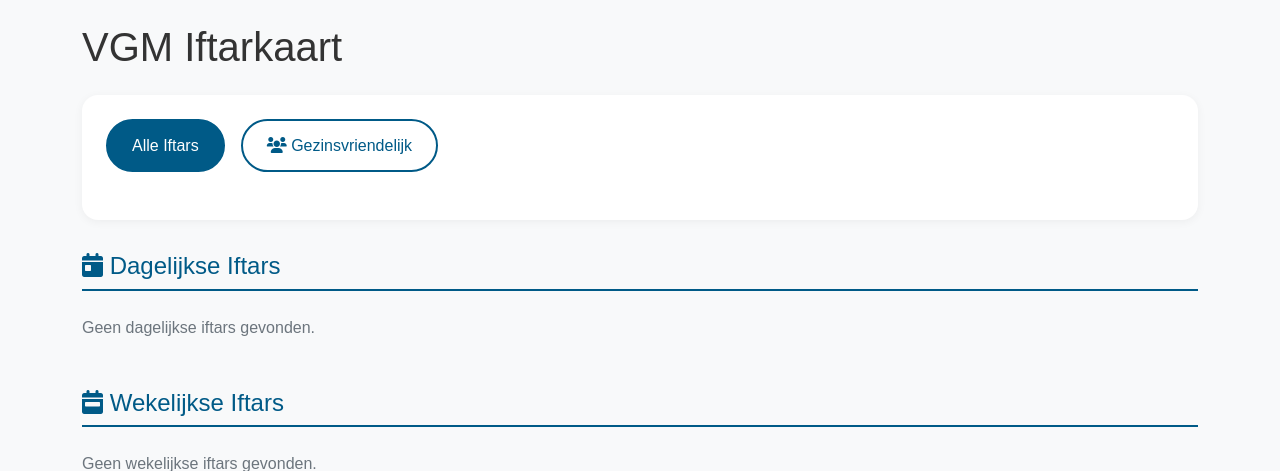
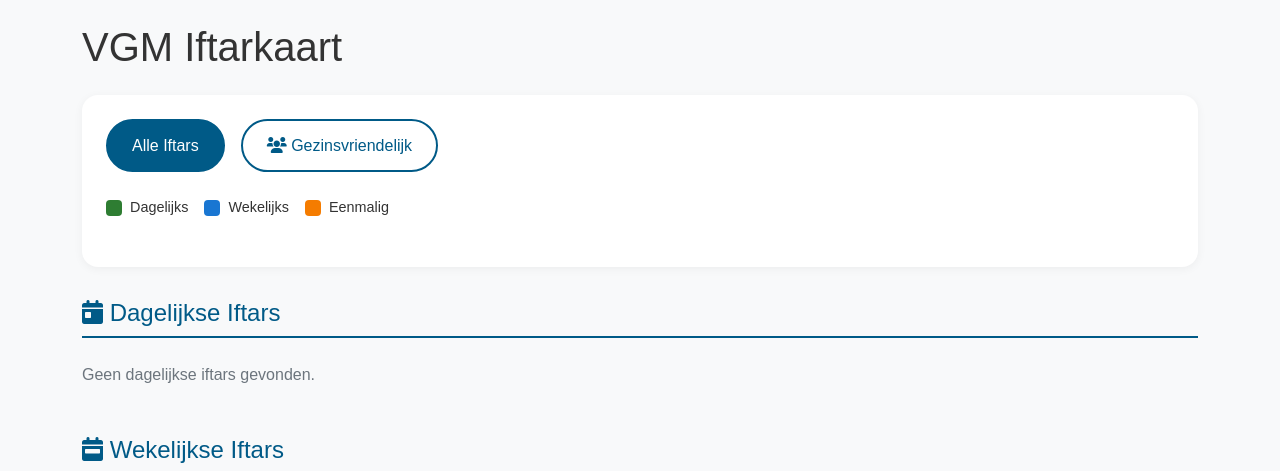
Before and after one commit to MAEMO1/VgmWebsite, a Flask app: page /ramadan/iftar-map in a window 1280 px wide. Shown: the part 131-602 px from the top of the page. Run offline with Flask 3, Linux system fonts and the light colour scheme; data that the repository does not hold is empty.

Commit message:
Agent query: Ik heb de Ramadanpagina herontworpen met kleurgecodeerde categorieën voor iftars en de mogelijkheid om te filteren op gezinsvriendelijke events. Ook kunnen adressen nu bewerkt worden. Kunt u controleren of alles correct werkt?
Enhance Ramadan Iftar map with address editing, color-coded calendar view, and family-friendly filtering.

Screenshot: https://storage.googleapis.com/screenshot-production-us-central1/21f56d41-2b92-400b-830a-8f16a7decae4/235697c4-ee20-4e71-a157-769fb315a5ea.jpg

```diff
--- a/templates/ramadan/edit_iftar.html
+++ b/templates/ramadan/edit_iftar.html
@@ -12,7 +12,7 @@
                 {% if current_user.is_admin %}
                 <div class="form-group">
                     <label for="mosque_id" class="form-label">{{ _('Moskee') }}</label>
-                    <select class="form-control" id="mosque_id" name="mosque_id" required disabled>
+                    <select class="form-control" id="mosque_id" name="mosque_id" required>
                         {% for mosque in mosques %}
                             <option value="{{ mosque.id }}" {% if mosque.id == iftar.mosque_id %}selected{% endif %}>
                                 {{ mosque.mosque_name }}
@@ -44,7 +44,7 @@
 
                 <div class="form-group">
                     <label for="location" class="form-label">{{ _('Locatie') }}</label>
-                    <input type="text" class="form-control" id="location" name="location" value="{{ iftar.location }}">
+                    <input type="text" class="form-control" id="location" name="location" value="{{ iftar.mosque.mosque_street }} {{ iftar.mosque.mosque_number }}">
                     <small class="form-text">{{ _('Specifieke locatie binnen de moskee (bijv. Hoofdzaal, Gemeenschapsruimte)') }}</small>
                 </div>
 
--- a/templates/ramadan/iftar_map.html
+++ b/templates/ramadan/iftar_map.html
@@ -53,7 +53,6 @@
 }
 
 .iftar-card {
-    background: white;
     border-radius: 1rem;
     padding: 1.5rem;
     margin-bottom: 1rem;
@@ -66,11 +65,26 @@
     transform: translateY(-2px);
 }
 
+/* Kleurcodering voor verschillende types iftars */
+.iftar-card.daily {
+    background: #e8f5e9;
+    border-left: 5px solid #2e7d32;
+}
+
+.iftar-card.weekly {
+    background: #e3f2fd;
+    border-left: 5px solid #1976d2;
+}
+
+.iftar-card.single {
+    background: #fff3e0;
+    border-left: 5px solid #f57c00;
+}
+
 .iftar-date {
     font-size: 1.25rem;
     font-weight: 600;
     margin-bottom: 0.5rem;
-    color: var(--primary-color);
 }
 
 .iftar-mosque {
@@ -103,12 +117,16 @@
     gap: 0.5rem;
 }
 
-.edit-iftar {
-    color: #0d6efd;
+.edit-iftar, .delete-iftar {
     background: none;
     border: none;
     padding: 0;
     cursor: pointer;
+    transition: color 0.2s ease;
+}
+
+.edit-iftar {
+    color: #0d6efd;
 }
 
 .edit-iftar:hover {
@@ -117,14 +135,43 @@
 
 .delete-iftar {
     color: #dc3545;
-    background: none;
-    border: none;
-    padding: 0;
-    cursor: pointer;
 }
 
 .delete-iftar:hover {
     color: #b02a37;
+}
+
+/* Legend styling */
+.iftar-legend {
+    display: flex;
+    gap: 1rem;
+    margin-bottom: 1.5rem;
+    flex-wrap: wrap;
+}
+
+.legend-item {
+    display: flex;
+    align-items: center;
+    gap: 0.5rem;
+    font-size: 0.9rem;
+}
+
+.legend-color {
+    width: 1rem;
+    height: 1rem;
+    border-radius: 0.25rem;
+}
+
+.legend-color.daily {
+    background: #2e7d32;
+}
+
+.legend-color.weekly {
+    background: #1976d2;
+}
+
+.legend-color.single {
+    background: #f57c00;
 }
 </style>
 {% endblock %}
@@ -144,6 +191,21 @@
                 <i class="fas fa-users"></i> {{ _('Gezinsvriendelijk') }}
             </a>
         </div>
+
+        <div class="iftar-legend">
+            <div class="legend-item">
+                <div class="legend-color daily"></div>
+                {{ _('Dagelijks') }}
+            </div>
+            <div class="legend-item">
+                <div class="legend-color weekly"></div>
+                {{ _('Wekelijks') }}
+            </div>
+            <div class="legend-item">
+                <div class="legend-color single"></div>
+                {{ _('Eenmalig') }}
+            </div>
+        </div>
     </div>
 
     <!-- Dagelijkse Iftars -->
@@ -156,7 +218,9 @@
             {% for iftar in iftar_events %}
                 {% if iftar.is_recurring and iftar.recurrence_type == 'daily' %}
                     {% set has_daily = true %}
-                    {% include 'ramadan/includes/iftar_card.html' %}
+                    <div class="iftar-card daily">
+                        {% include 'ramadan/includes/iftar_card.html' %}
+                    </div>
                 {% endif %}
             {% endfor %}
             {% if not has_daily %}
@@ -175,7 +239,9 @@
             {% for iftar in iftar_events %}
                 {% if iftar.is_recurring and iftar.recurrence_type == 'weekly' %}
                     {% set has_weekly = true %}
-                    {% include 'ramadan/includes/iftar_card.html' %}
+                    <div class="iftar-card weekly">
+                        {% include 'ramadan/includes/iftar_card.html' %}
+                    </div>
                 {% endif %}
             {% endfor %}
             {% if not has_weekly %}
@@ -194,7 +260,9 @@
             {% for iftar in iftar_events %}
                 {% if not iftar.is_recurring %}
                     {% set has_single = true %}
-                    {% include 'ramadan/includes/iftar_card.html' %}
+                    <div class="iftar-card single">
+                        {% include 'ramadan/includes/iftar_card.html' %}
+                    </div>
                 {% endif %}
             {% endfor %}
             {% if not has_single %}
```
Also changed, not shown: templates/ramadan/includes/iftar_card.html (line endings or trailing spaces).
